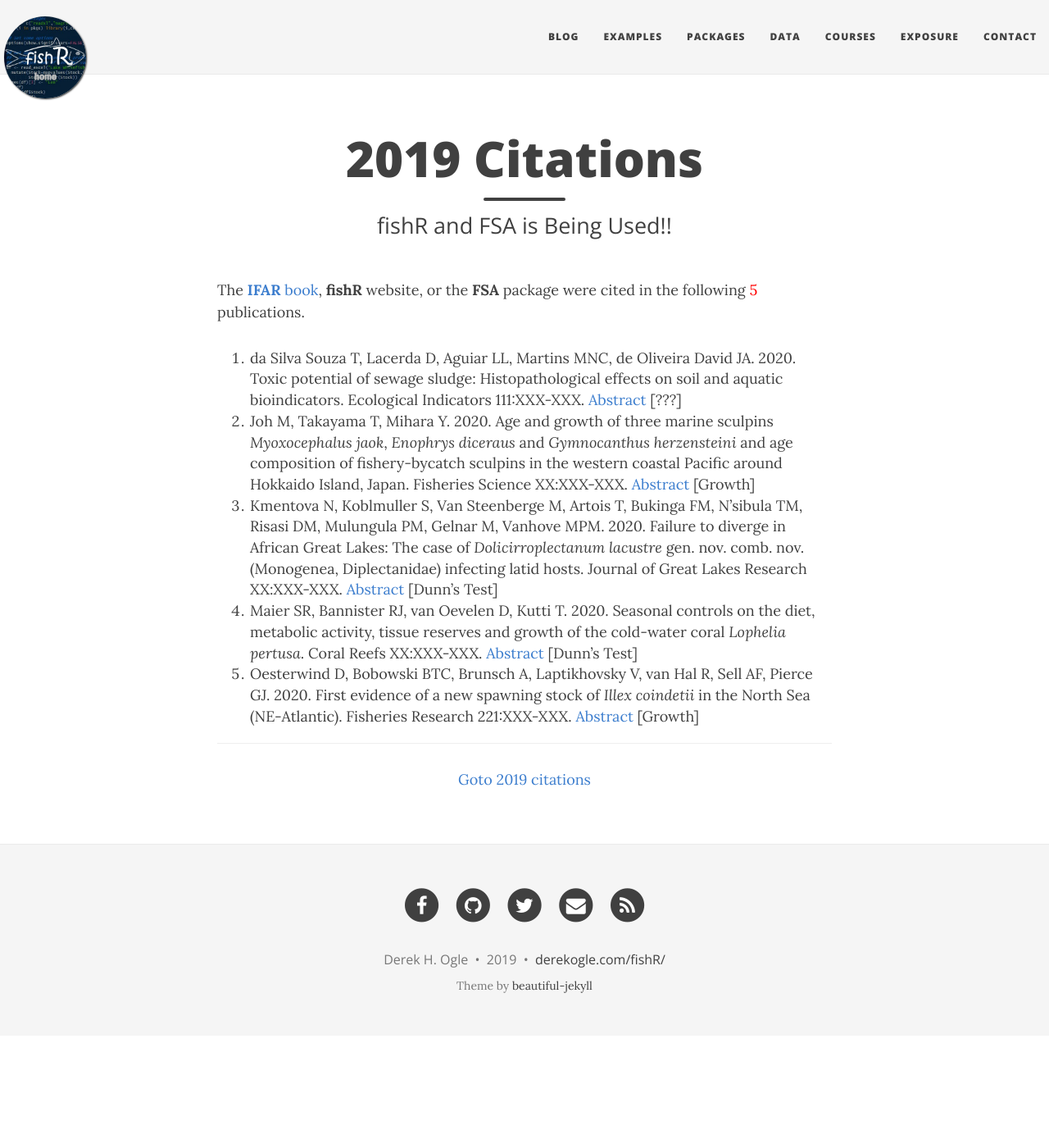
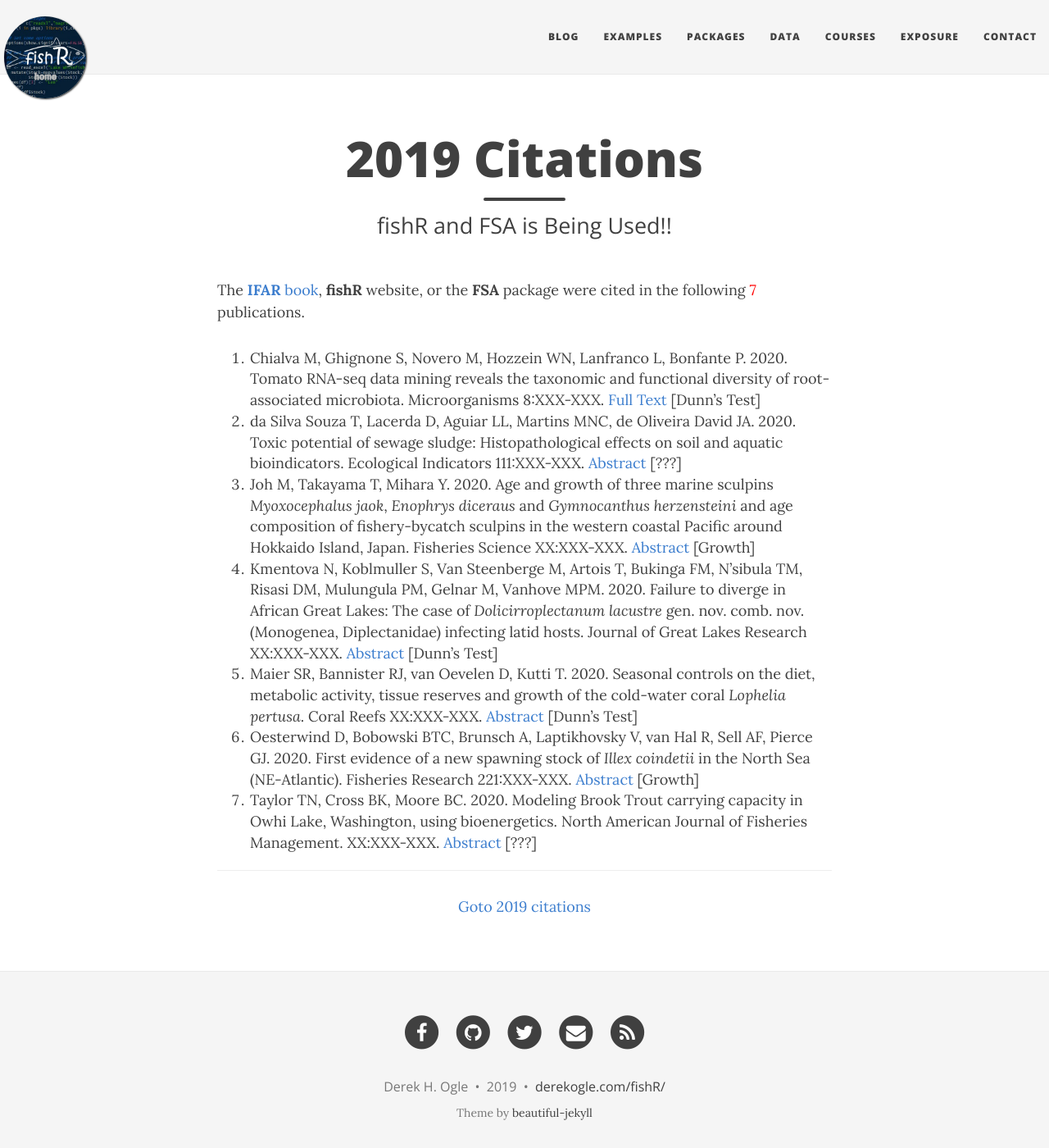
Before and after one commit to droglenc/fishR, a Jekyll site: the page built from exposure/exposure-citations20.md, in a window 1280 px wide and 1400 px high. Shown: the whole window at 82% size. Built offline with Jekyll 4.4.1, drawn with Linux system fonts in a browser that asks for light colours; nearby versions of some CDN libraries.

Commit message:
New citations

```diff
--- a/exposure/exposure-citations20.md
+++ b/exposure/exposure-citations20.md
@@ -5,13 +5,15 @@ subtitle: fishR and FSA is Being Used!!
 css: "/css/exposure-citation.css"
 ---
 
-The [**IFAR** book](http://derekogle.com/IFAR/), **fishR** website, or the **FSA** package were cited in the following <span id="contact-div">5</span> publications.
+The [**IFAR** book](http://derekogle.com/IFAR/), **fishR** website, or the **FSA** package were cited in the following <span id="contact-div">7</span> publications.
 
+1. Chialva M, Ghignone S, Novero M, Hozzein WN, Lanfranco L, Bonfante P. 2020. Tomato RNA-seq data mining reveals the taxonomic and functional diversity of root-associated microbiota. Microorganisms 8:XXX-XXX. [Full Text](https://www.mdpi.com/2076-2607/8/1/38/pdf) [Dunn's Test]
 1. da Silva Souza T, Lacerda D, Aguiar LL, Martins MNC, de Oliveira David JA. 2020. Toxic potential of sewage sludge: Histopathological effects on soil and aquatic bioindicators. Ecological Indicators 111:XXX-XXX. [Abstract](https://www.sciencedirect.com/science/article/abs/pii/S1470160X19309756) [???]
 1. Joh M, Takayama T, Mihara Y. 2020. Age and growth of three marine sculpins *Myoxocephalus jaok*, *Enophrys diceraus* and *Gymnocanthus herzensteini* and age composition of fishery-bycatch sculpins in the western coastal Pacific around Hokkaido Island, Japan. Fisheries Science XX:XXX-XXX. [Abstract](https://link.springer.com/article/10.1007/s12562-019-01391-3) [Growth]
 1. Kmentova N, Koblmuller S, Van Steenberge M, Artois T, Bukinga FM, N'sibula TM, Risasi DM, Mulungula PM, Gelnar M, Vanhove MPM. 2020. Failure to diverge in African Great Lakes: The case of *Dolicirroplectanum lacustre* gen. nov. comb. nov. (Monogenea, Diplectanidae) infecting latid hosts. Journal of Great Lakes Research XX:XXX-XXX. [Abstract](https://www.sciencedirect.com/science/article/abs/pii/S0380133019301844) [Dunn's Test]
 1. Maier SR, Bannister RJ, van Oevelen D, Kutti T. 2020. Seasonal controls on the diet, metabolic activity, tissue reserves and growth of the cold-water coral *Lophelia pertusa*. Coral Reefs XX:XXX-XXX. [Abstract](https://link.springer.com/article/10.1007/s00338-019-01886-6) [Dunn's Test]
 1. Oesterwind D, Bobowski BTC, Brunsch A, Laptikhovsky V, van Hal R, Sell AF, Pierce GJ. 2020. First evidence of a new spawning stock of *Illex coindetii* in the North Sea (NE-Atlantic). Fisheries Research 221:XXX-XXX. [Abstract](https://www.sciencedirect.com/science/article/pii/S0165783619302395) [Growth]
+1. Taylor TN, Cross BK, Moore BC. 2020. Modeling Brook Trout carrying capacity in Owhi Lake, Washington, using bioenergetics. North American Journal of Fisheries Management. XX:XXX-XXX. [Abstract](https://afspubs.onlinelibrary.wiley.com/doi/abs/10.1002/nafm.10378) [???]
 
 -----
 <p style="text-align: center;"><a href="exposure-citations19.html">Goto 2019 citations</a></p>
```
Also changed, not shown: exposure/exposure-citations19.md (+2 -1 lines).
